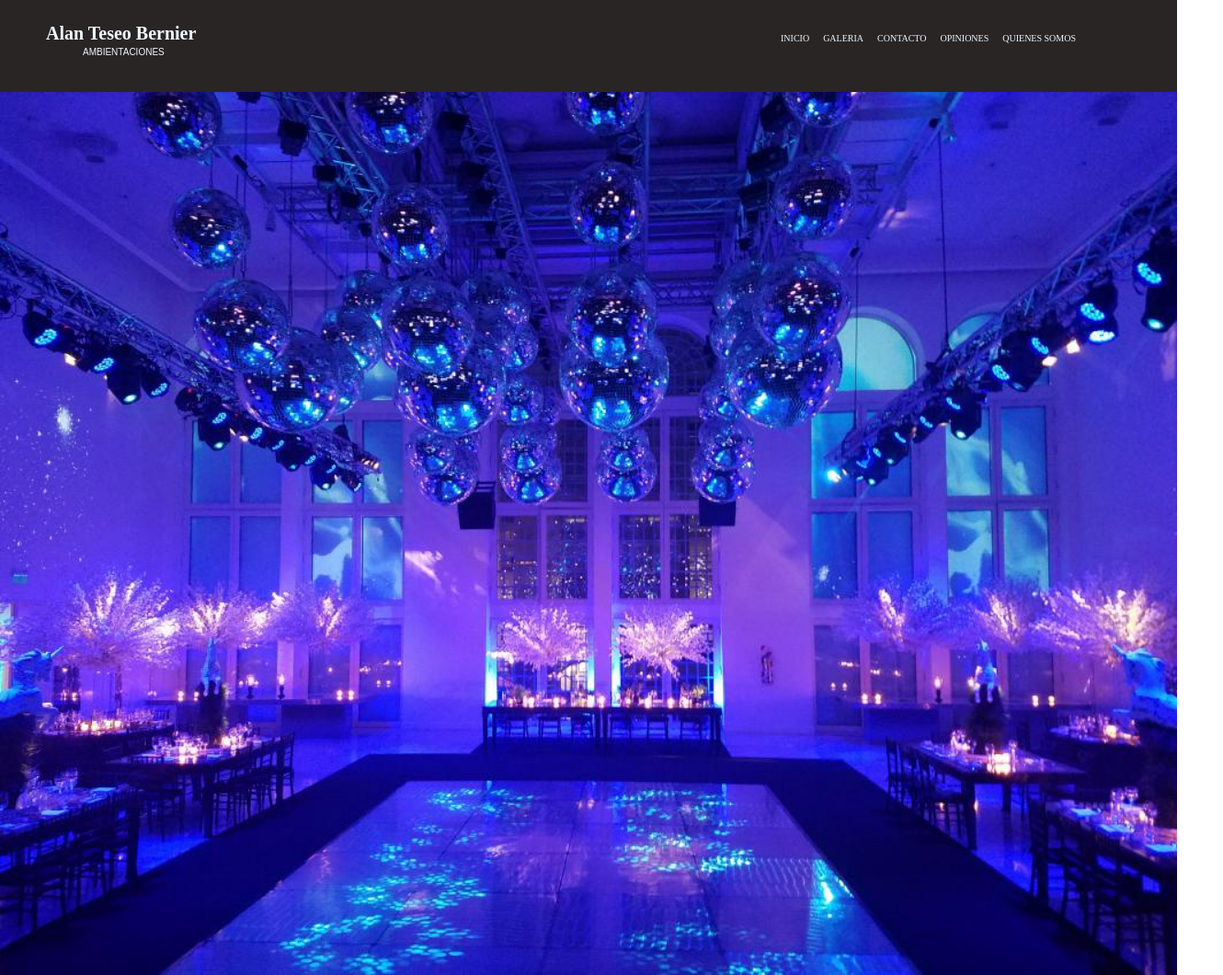
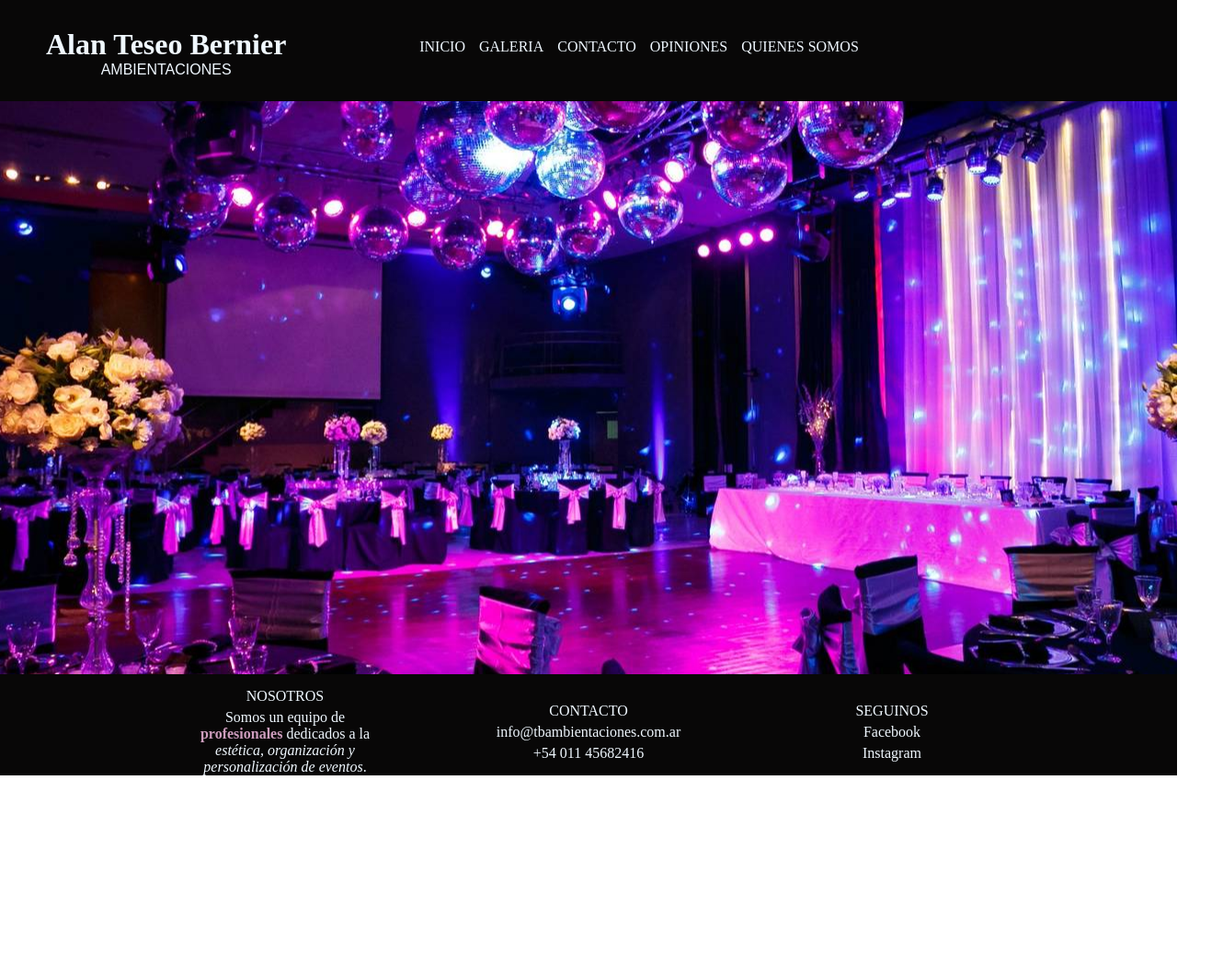
Before and after one commit to loziscki-matias/PF-loziscki-matias, a website: page index.html in a window 1280 px wide. Shown: the top 1060 px of the page at 92% size, 1330 px wide, since content can reach past the window. After the commit the page ends 843 px from the top, so only its background shows below. Drawn offline with Linux system fonts and the light colour scheme; a web font is replaced by a local one.

Commit message:
cambio imagen index.hatml mas ajustes

```diff
--- a/index.html
+++ b/index.html
@@ -7,6 +7,12 @@
     <meta name="viewport" content="width=device-width, initial-scale=1.0">
     <meta name="description" content="Bernier Ambientaciones es una empresa especializada en la ambientación de eventos. Ofrecemos servicios de decoración y diseño de espacios para todo tipo de celebraciones, desde bodas y fiestas de cumpleaños hasta eventos corporativos.">
     <meta name="keywords" content="Fiesta de 15, evento corporativo, empresa de eventos, ambientación, armado de evento">
+    <meta property="og:title" content=Inicio-Bernier>
+    <meta property="og:site_name" content=Bernier Ambientaciones>
+    <meta property="og:url" content=https://bernierambientaciones.000webhostapp.com/index.html>
+    <meta property="og:description" content=Capacidad, dedicación y profesionalismo para hacer realidad la fiesta de tus sueños. Te esperamos.>
+    <meta property="og:type" content=website>
+    <meta property="og:image" content=https://bernierambientaciones.000webhostapp.com/assets/img/ambientacion/15.jpg>
     <title>Inicio-Bernier</title>
     <link rel="shortcut icon" href="./assets/img/Iconos/restaurante.ico" type="image/x-icon">
     <link rel="stylesheet" href="./css/style.css">
@@ -32,9 +38,9 @@
     </header>
 
     <main>
-        <div>
-            <img class="fondo-inicio" src="./assets/img/ambientacion/15.jpg"
-                alt="sala evento 15 años ambientado con luces violetas, decorado, vajilla">
+        <div class="fondo-inicio">
+            <!-- <img class="fondo-inicio" src="./assets/img/ambientacion/31.jpeg"
+                alt="sala evento 15 años ambientado con luces violetas, decorado, vajilla"> -->
         </div>
     </main>
     <footer>
--- a/scss/base/_reset.scss
+++ b/scss/base/_reset.scss
@@ -8,5 +8,5 @@
 }
 
 html{
-    font-size: 62.5%;
+    font-size: 16px;
 }
--- a/scss/layout/_footer.scss
+++ b/scss/layout/_footer.scss
@@ -1,6 +1,5 @@
 footer{
     background-color: $color-principal;
-    height: 220px;
     width: 100%;
     .elementosFoot{
         @include flex(column,wrap,center,center,30px);
@@ -12,7 +11,7 @@ footer{
                 padding-left: 50px;
                 padding-right: 50px;
                 strong{
-                    color: rgb(188, 105, 163);
+                    color: #CD9DBD;
                 }
             }
         }
--- a/scss/layout/_header.scss
+++ b/scss/layout/_header.scss
@@ -1,7 +1,6 @@
 header {
     background-color: $color-principal;
     width: 100%;
-    height: 80px;
     .logo {
         @include flex(column,wrap,center,center,0);
         position: relative;
--- a/scss/layout/_main-index.scss
+++ b/scss/layout/_main-index.scss
@@ -1,3 +1,6 @@
 .fondo-inicio{
-    width: 100%;
+    background-image: url(../assets/img/ambientacion/31.jpeg);
+    background-position: center center;
+    height: 65vh;
+
 }
--- a/scss/layout/_media1024.scss
+++ b/scss/layout/_media1024.scss
@@ -1,63 +1,50 @@
 @media (min-width: 1024px) {
-/*Cambios en header*/
-    header {
-        height: 100px;
 
     .logo {
-            display: flex;
-            align-items: start;
+        align-content: flex-start;
         position: relative;
-            top: 25px;
+        width: 300px;
+        top: 30px;
         left: 50px;
     }
 
-        .letra-1 {
+    .navbar {
+        width: 650px;
+        gap: 5px;
         position: relative;
-            top: 3px;
-            left: 40px;
+        left: 370px;
+        bottom: 30px;
     }
 
-        .navbar {
-            display: flex;
-            flex-direction: row;
-            list-style: none;
-            justify-content: end;
-            gap: 15px;
-            position: relative;
-            bottom: 15px;
-            right: 110px;
+    .fondo-inicio{
+        height: 77.9vh;
     }
-    }
-/*Cambios en main*/
 
-.img5{
+    .img5 {
         height: 229.29px;
     }
-.img6{
+
+    .img6 {
         height: 265.5px;
     }
-.img7{
+
+    .img7 {
         height: 300.39px;
     }
 
-/*Cambios en footer*/
     footer {
-        background-color: #292525;
-        height: 115px;
 
         .elementosFoot {
             display: flex;
             flex-direction: row;
-            justify-content: space-evenly;
-            padding-top: 25px;
         }
 
         .elementoDeFooter {
-            display: flex;
-            flex-direction: column;
-            align-items: center;
-            text-align: left;
-            gap: 10px;
+        width: 300px;
+
+            .nosotros-footer{
+
+            }
         }
     }
 
--- a/scss/layout/_media1440.scss
+++ b/scss/layout/_media1440.scss
@@ -1,8 +1,9 @@
 @media (min-width: 1440px){
     .navbar{
-        position: relative;
-        right: 0px;
+        gap: 40px;
+        width: 950px;
         }
+
     .img7{
         height: 352px;
     }
--- a/scss/utilities/_variables.scss
+++ b/scss/utilities/_variables.scss
@@ -1,2 +1,2 @@
-$color-principal: #292525;
+$color-principal: #080707;
 $color-secundario: rgba(108, 105, 109, 0.47)
```
Also changed, not shown: assets/img/ambientacion/31.jpeg (added), css/style.css, 1 other file. Lines whose indentation alone changed are shown as unchanged.
